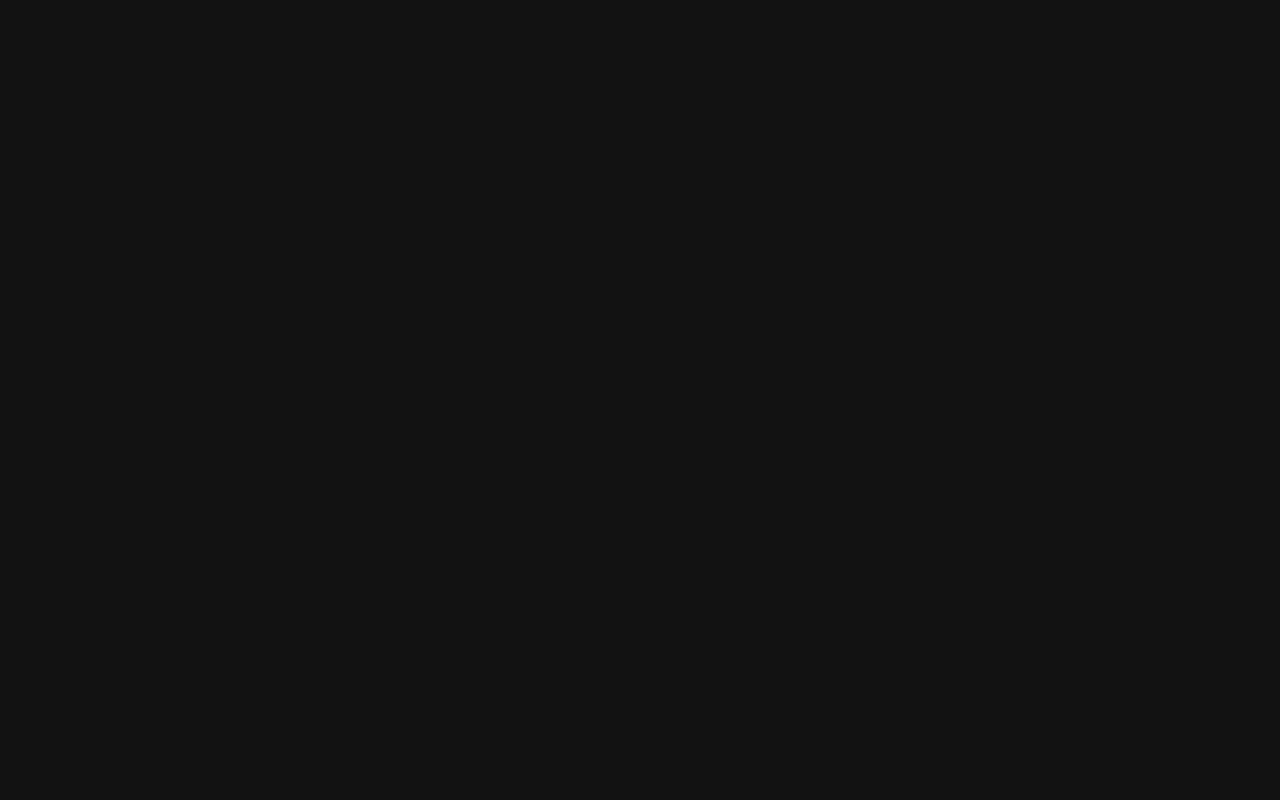
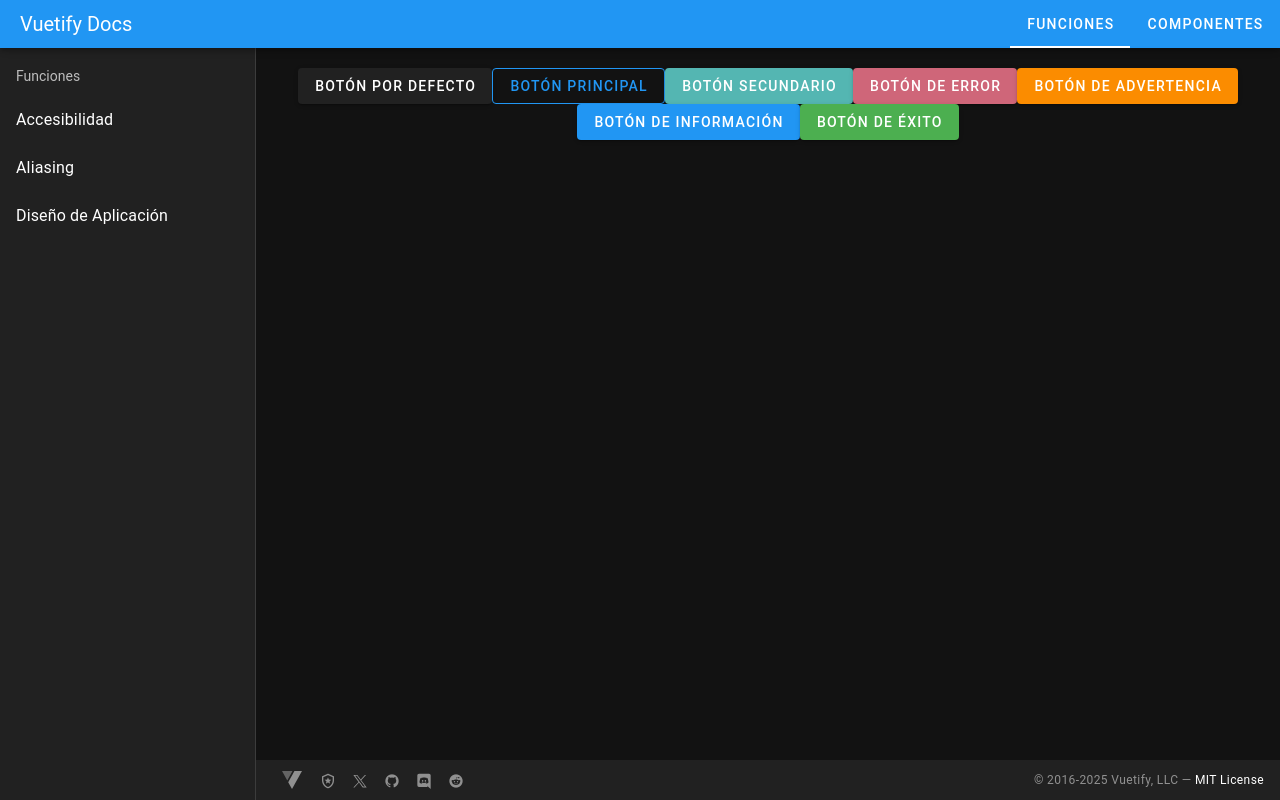
Before and after one commit to jkdevcode/vue-vuetify-prog, a Vue app: page /components/buttons in a window 1280 px wide. Before the commit this address had no page. Built offline with nearby package versions, Linux system fonts and the light colour scheme.

Commit message:
✨ Feat: Add botons view

```diff
--- a/src/layouts/MainLayout.vue
+++ b/src/layouts/MainLayout.vue
@@ -49,7 +49,7 @@
   { title: 'Funciones', value: 'functions' },
   // { title: 'Estilos y Animaciones', value: 'styles' },
   // { title: 'Conceptos Comunes', value: 'concepts' },
-  // { title: 'Componentes', value: 'components' },
+  { title: 'Componentes', value: 'components' },
   // { title: 'API', value: 'api' }
 ]
 
@@ -70,11 +70,11 @@
   //   { title: 'Estructura', route: '/concepts/structure' },
   //   { title: 'Plugins', route: '/concepts/plugins' }
   // ],
-  // components: [
-  //   { title: 'Botones', route: '/components/buttons' },
+  components: [
+    { title: 'Botones', route: '/components/buttons' },
   //   { title: 'Tarjetas', route: '/components/cards' },
   //   { title: 'Formularios', route: '/components/forms' }
-  // ],
+  ],
   // api: [
   //   { title: 'Referencias', route: '/api/references' },
   //   { title: 'Ejemplos', route: '/api/examples' },
--- a/src/router/index.js
+++ b/src/router/index.js
@@ -48,6 +48,12 @@
           name: 'themes',
           component: () => import('@/views/styles/ThemesView.vue')
         },
+        // rutas componentes
+        {
+          path: 'components/buttons',
+          name: 'buttons',
+          component: () => import('@/views/components/ButtonsView.vue')
+        },
 
         // Redirección por defecto
         {
--- /dev/null
+++ b/src/views/components/ButtonsView.vue
@@ -0,0 +1,13 @@
+<template>
+  <v-container>
+    <v-row class="d-flex justify-center">
+      <v-btn>Botón por defecto</v-btn>
+      <v-btn color="primary" variant="outlined">Botón principal</v-btn>
+      <v-btn color="secondary">Botón secundario</v-btn>
+      <v-btn color="error">Botón de error</v-btn>
+      <v-btn color="warning">Botón de advertencia</v-btn>
+      <v-btn color="info">Botón de información</v-btn>
+      <v-btn color="success">Botón de éxito</v-btn>
+    </v-row>
+  </v-container>
+</template>
```
